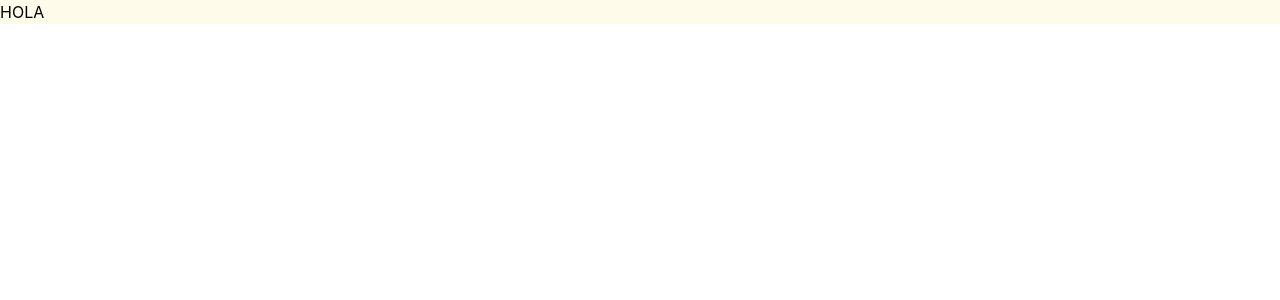
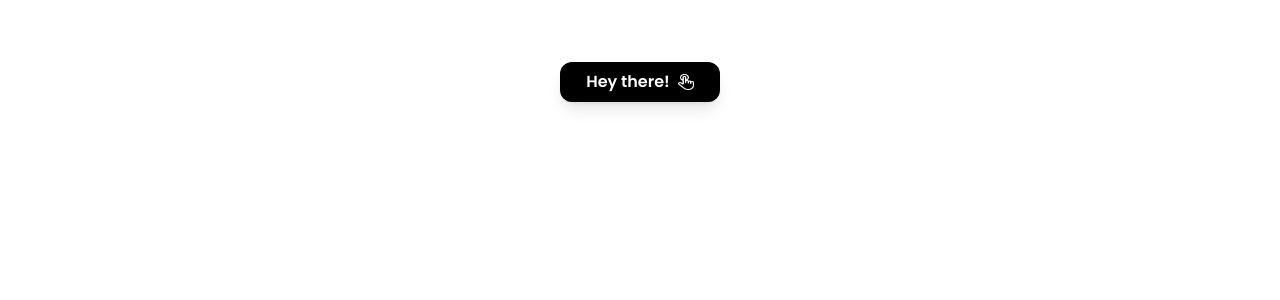
Before and after one commit to SoyDavid29/myPortfolio, a React (Vite) app: page / in a window 1280 px wide. Shown: the top 300 px of the page. Built offline with nearby package versions, Linux system fonts and the light colour scheme.

Commit message:
btn Hey there created

```diff
--- a/src/App.tsx
+++ b/src/App.tsx
@@ -1,8 +1,13 @@
+import HelloBtn from "./Components/HelloBtn"
 function App() {
 
   return (
     <>
-     <h1 className="bg-amber-50">HOLA</h1>
+
+     <main className="pt-20">
+       <HelloBtn />
+     </main>
+
     </>
   )
 }
--- /dev/null
+++ b/src/Components/HelloBtn.tsx
@@ -0,0 +1,51 @@
+import { useState } from "react";
+import { motion, AnimatePresence } from "framer-motion";
+
+import clickIcon from "../assets/clickon.png";
+
+const HelloBtn: React.FC = () => {
+  const [view, setView] = useState(false);
+
+  return (
+    <motion.div
+      // This makes the container animate its own height automatically
+      layout
+      onClick={() => setView(!view)}
+      className="bg-black text-white font-poppins font-semibold w-40 cursor-pointer overflow-hidden rounded-xl shadow-lg flex flex-col items-center justify-center m-auto absolute top-15.5 left-0 right-0"
+      style={{ minHeight: "2.5rem" }} // Equivalent to h-10
+    >
+      <AnimatePresence mode="wait">
+        {!view ? (
+          /* INITIAL STATE: The "Button" Label */
+          <motion.div
+            key="label"
+            initial={{ opacity: 0 }}
+            animate={{ opacity: 1 }}
+            exit={{ opacity: 0 }}
+            className="flex items-center justify-center rounded-sm py-2"
+          >
+            Hey there!
+            <span className="ml-2">
+              <img src={clickIcon} alt="logo click" className="w-4 h-4" />
+            </span>
+          </motion.div>
+        ) : (
+          /* ACTIVE STATE: The 3 Options */
+          <motion.div
+            key="options"
+            initial={{ opacity: 0, y: 10 }}
+            animate={{ opacity: 1, y: 0 }}
+            exit={{ opacity: 0, y: -10 }}
+            className="flex flex-col w-full text-center"
+          >
+            <a href="#contact" className="py-2 hover:bg-zinc-800 transition-colors">Contact</a>
+            <a href="#projects" className="py-2 hover:bg-zinc-800 transition-colors">Projects</a>
+            <a href="#about" className="py-2 hover:bg-zinc-800 transition-colors">About me</a>
+          </motion.div>
+        )}
+      </AnimatePresence>
+    </motion.div>
+  );
+};
+
+export default HelloBtn;
```
